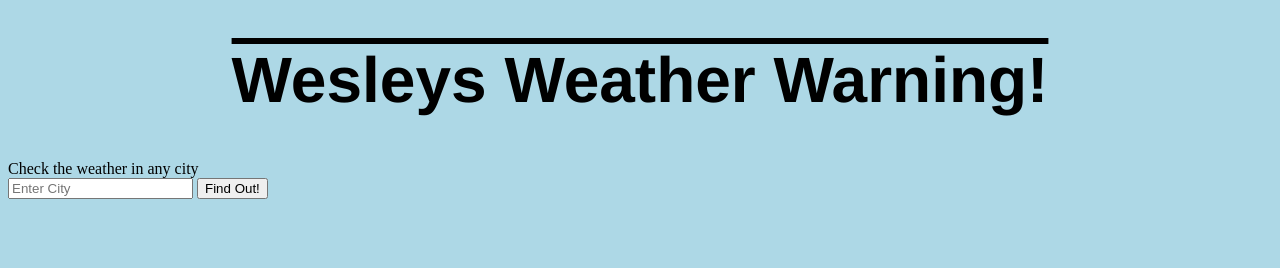
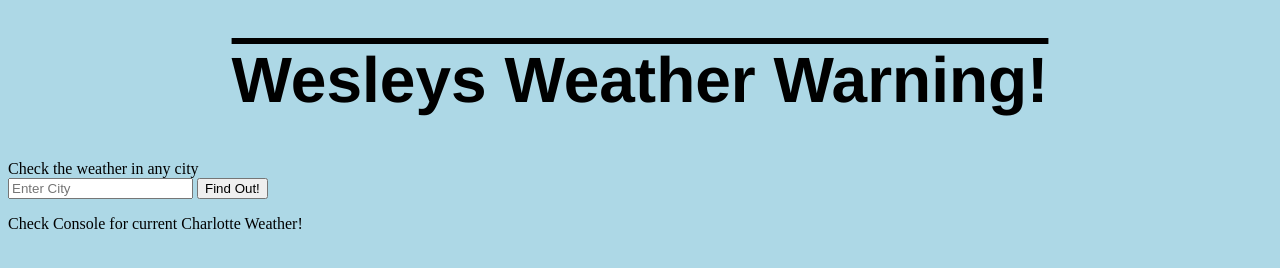
Before and after one commit to wesleylocklair/weather-warning, a plain HTML site: page index.html in a window 1280 px wide. Drawn offline with nearby package versions, Linux system fonts and the light colour scheme.

Commit message:
Update index.html

```diff
--- a/index.html
+++ b/index.html
@@ -20,7 +20,7 @@
             <button type="button" id="citysubmit">Find Out!</button>
         </form>
 
-        <p class="info "></p>
+        <p class="info ">Check Console for current Charlotte Weather!</p>
     </main>
 
 
```
